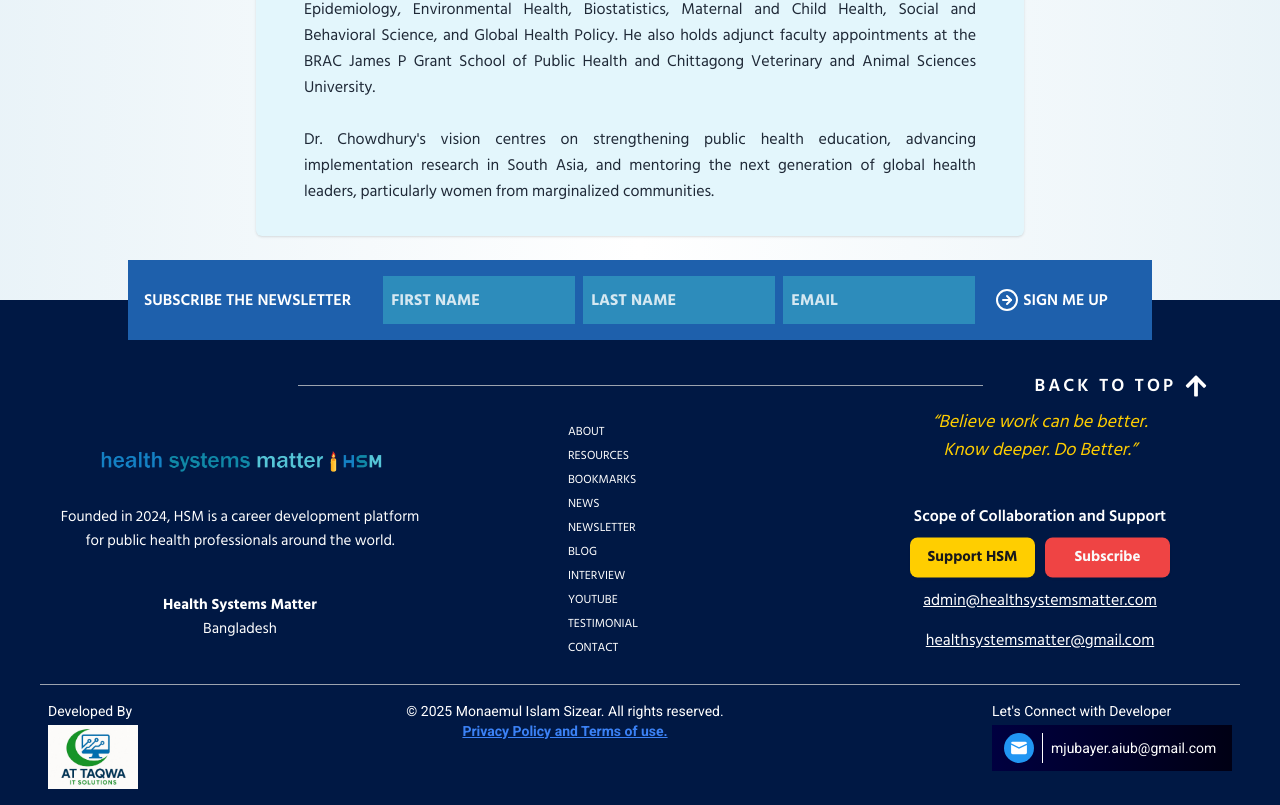
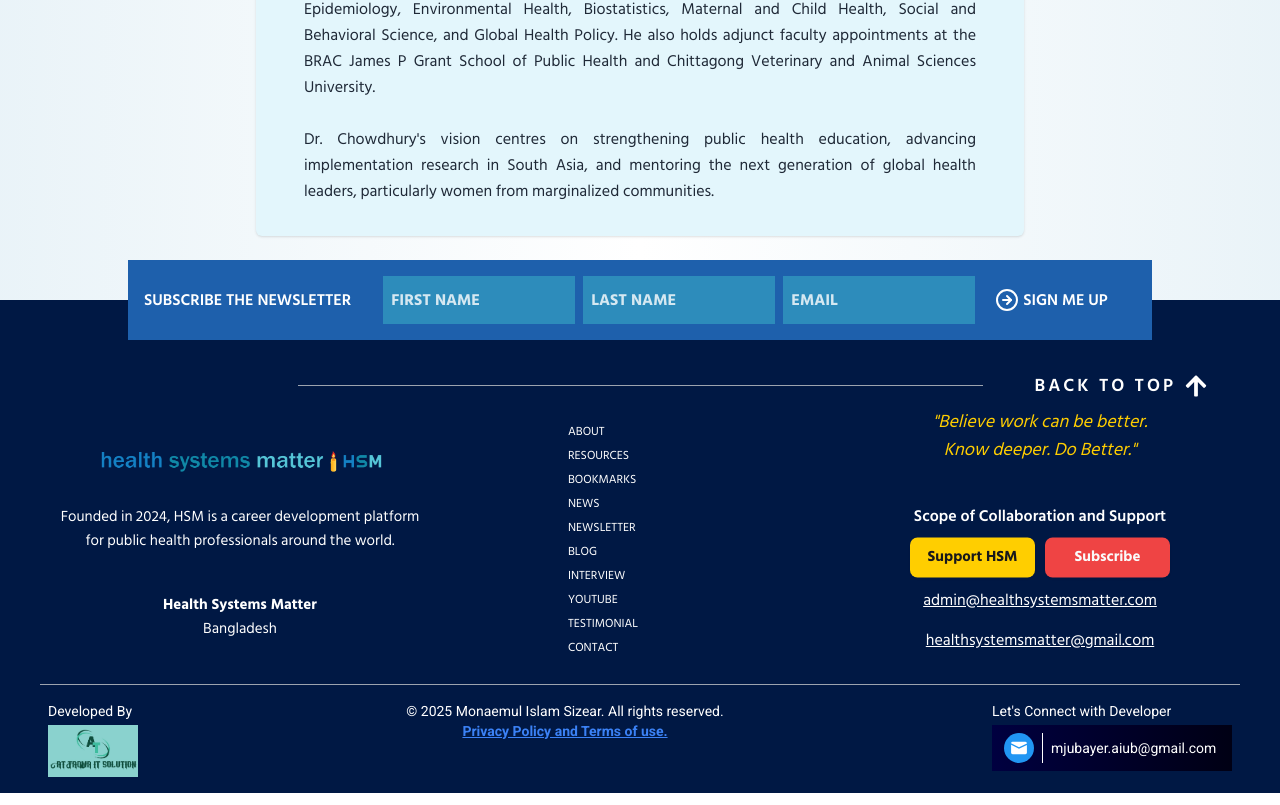
Before and after one commit to Muhammad-AIUB/HSM, a Next.js app: page /interview/from-clinician-to-global-health-scholar in a window 1280 px wide. Shown: the part 4708-5513 px from the top of the page. Built offline with nearby package versions, Linux system fonts and the light colour scheme.

Commit message:
Update Taqwa IT Solutions logo in footer with new logo file

```diff
--- a/components/Shared/Footer/Footer.tsx
+++ b/components/Shared/Footer/Footer.tsx
@@ -2,7 +2,7 @@ import HSMLogo from "@/public/images/shared/hsm-logo.png";
 import Image from "next/image";
 import Link from "next/link";
 import { Button } from "@/components/ui/button";
-import DeveloperLogo from "@/public/images/shared/at-taqwa-logo.jpeg";
+import DeveloperLogo from "@/public/images/shared/at-taqwa-logo.jpeg.jpg";
 import NewsletterForm from "@/components/NewsLetterSignup/NewsLetterSignup";
 import ScrollToTop from "../ScrollToTop/ScrollToTop";
 
@@ -87,7 +87,7 @@ const Footer = () => {
           {/* Last Grid */}
           <div className="flex flex-col items-center justify-center -mt-4">
             <blockquote className="mb-6 italic text-[#FFCE00] text-center text-lg">
-              “Believe work can be better. <br /> Know deeper. Do Better.”
+              "Believe work can be better. <br /> Know deeper. Do Better."
             </blockquote>
             <p className="font-semibold text-center mt-4">
               Scope of Collaboration and Support
@@ -143,7 +143,7 @@ const Footer = () => {
               <Link href="https://muhammad-potfolio-51k5.vercel.app/">
                 <Image
                   src={DeveloperLogo}
-                  alt="Exhort Logo"
+                  alt="Taqwa IT Solutions Logo"
                   width={90}
                   height={60}
                   className=""
@@ -171,7 +171,7 @@ const Footer = () => {
               <Link href="https://muhammad-potfolio-51k5.vercel.app/">
                 <Image
                   src={DeveloperLogo}
-                  alt="Exhort Logo"
+                  alt="Taqwa IT Solutions Logo"
                   width={120}
                   height={60}
                   className=""
```
Also changed, not shown: public/images/shared/at-taqwa-logo.jpeg (deleted), public/images/shared/at-taqwa-logo.jpeg.jpg (added).
